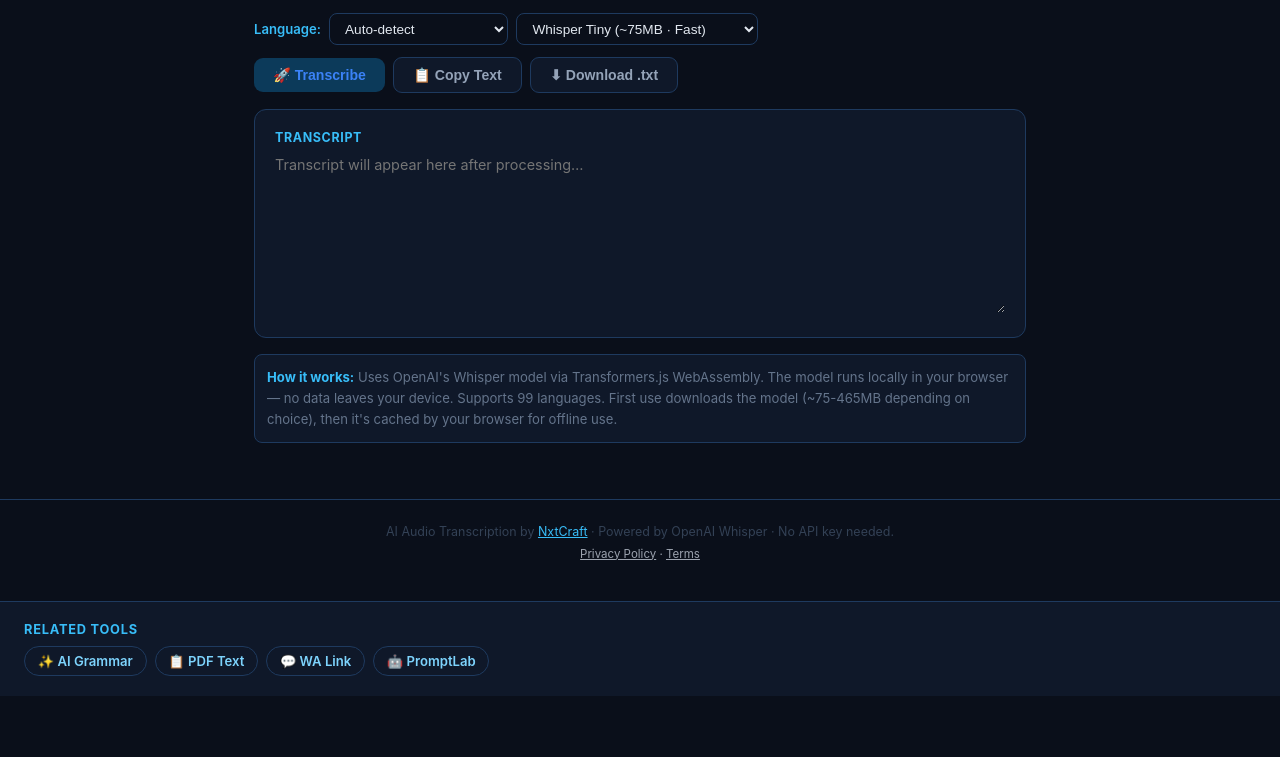
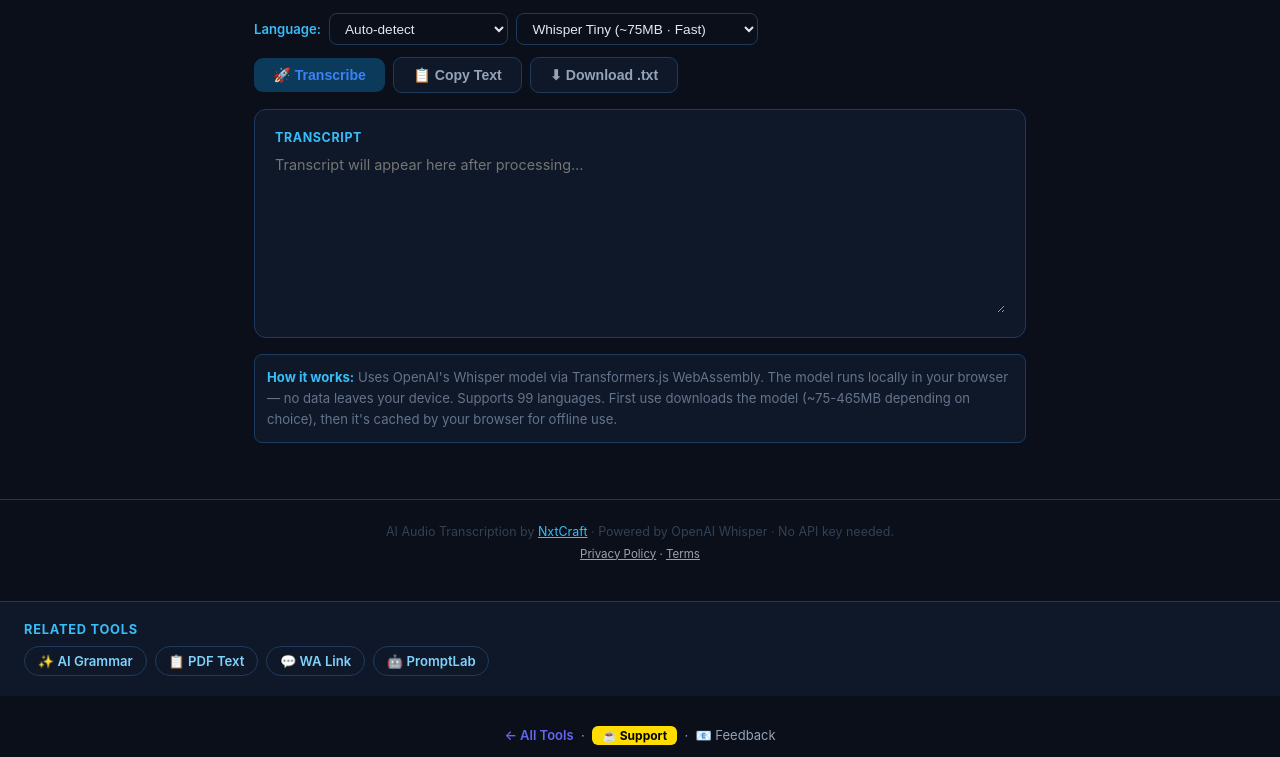
Before and after one commit to nxtcraft/ai-transcribe, a plain HTML site: page index.html in a window 1280 px wide. Shown: the part 558-1315 px from the top of the page. Before the commit the page ends 1254 px from the top, so only its background shows below. Drawn offline with Linux system fonts and the light colour scheme.

Commit message:
feat: add footer strip, standardize theme-color, extend referral links
Co-Authored-By: Claude Sonnet 4.6 <noreply@anthropic.com>

```diff
--- a/index.html
+++ b/index.html
@@ -21,7 +21,7 @@
 <script type="application/ld+json">{"@context":"https://schema.org","@type":"WebApplication","name":"AI Audio Transcription","url":"https://nxtcraft.github.io/ai-transcribe/","description":"Free AI audio transcription using OpenAI Whisper via Transformers.js. Converts speech to text in your browser — no API key, no upload.","applicationCategory":"UtilitiesApplication","offers":{"@type":"Offer","price":"0","priceCurrency":"INR"}}</script>
 <script type="application/ld+json">{"@context":"https://schema.org","@type":"FAQPage","mainEntity":[{"@type":"Question","name":"Does the AI audio transcription require an API key?","acceptedAnswer":{"@type":"Answer","text":"No. The transcription uses OpenAI's Whisper model running locally in your browser via Transformers.js. No API key, no account, and no audio data leaves your device."}},{"@type":"Question","name":"What languages does the AI transcription support?","acceptedAnswer":{"@type":"Answer","text":"99 languages are supported, including English, Hindi, Tamil, Telugu, Marathi, Bengali, Gujarati, Kannada, Malayalam, Punjabi, Urdu, Spanish, French, German, Chinese, Arabic and Japanese."}},{"@type":"Question","name":"What audio formats can I upload for transcription?","acceptedAnswer":{"@type":"Answer","text":"You can upload MP3, WAV, M4A, OGG, FLAC and MP4 audio files. You can also record audio directly from your microphone. Files up to 25MB are recommended for best performance."}}]}</script>
 <link rel="manifest" href="/ai-transcribe/manifest.json">
-<meta name="theme-color" content="#0ea5e9">
+<meta name="theme-color" content="#4f46e5">
 <style>
 *,*::before,*::after{box-sizing:border-box;margin:0;padding:0}
 body{background:#0a0f1a;color:#e2e8f0;font-family:-apple-system,BlinkMacSystemFont,'Segoe UI',sans-serif;min-height:100vh}
@@ -276,5 +276,6 @@ function setStatus(type, msg) {
 <script>if('serviceWorker'in navigator)navigator.serviceWorker.register('/ai-transcribe/sw.js');</script>
 <style>.related-tools{background:#0f1829;border-top:1px solid #1e3a5f;padding:1.25rem 1.5rem;margin-top:1rem}.related-tools h3{font-size:.8rem;font-weight:700;color:#38bdf8;text-transform:uppercase;letter-spacing:.06em;margin-bottom:.6rem}.related-tools-grid{display:flex;flex-wrap:wrap;gap:.5rem}.related-tools a{display:inline-flex;align-items:center;gap:.35rem;padding:.35rem .8rem;border-radius:20px;border:1.5px solid #1e3a5f;color:#7dd3fc;font-size:.82rem;font-weight:600;text-decoration:none;transition:all .15s}.related-tools a:hover{background:#0ea5e9;color:#fff;border-color:#0ea5e9}</style>
 <div class="related-tools"><h3>Related Tools</h3><div class="related-tools-grid"><a href="https://nxtcraft.github.io/ai-grammar/">✨ AI Grammar</a><a href="https://nxtcraft.github.io/pdf-text/">📋 PDF Text</a><a href="https://nxtcraft.github.io/wa-link/">💬 WA Link</a><a href="https://nxtcraft.github.io/promptlab/">🤖 PromptLab</a></div></div>
+<div style="text-align:center;padding:14px 20px;font-size:13px;color:#94a3b8;border-top:1px solid rgba(0,0,0,0.08);margin-top:16px"><a href="https://nxtcraft.github.io/" style="color:#6366f1;text-decoration:none;font-weight:600">← All Tools</a> &nbsp;·&nbsp; <a href="https://buymeacoffee.com/nxtcraft" target="_blank" rel="noopener" style="background:#FFDD00;color:#000;padding:2px 10px;border-radius:6px;font-weight:700;text-decoration:none;font-size:12px">☕ Support</a> &nbsp;·&nbsp; <a href="mailto:pradeepkesharwani4@gmail.com?subject=Feedback" style="color:#94a3b8;text-decoration:none">📧 Feedback</a></div>
 </body>
 </html>
```
